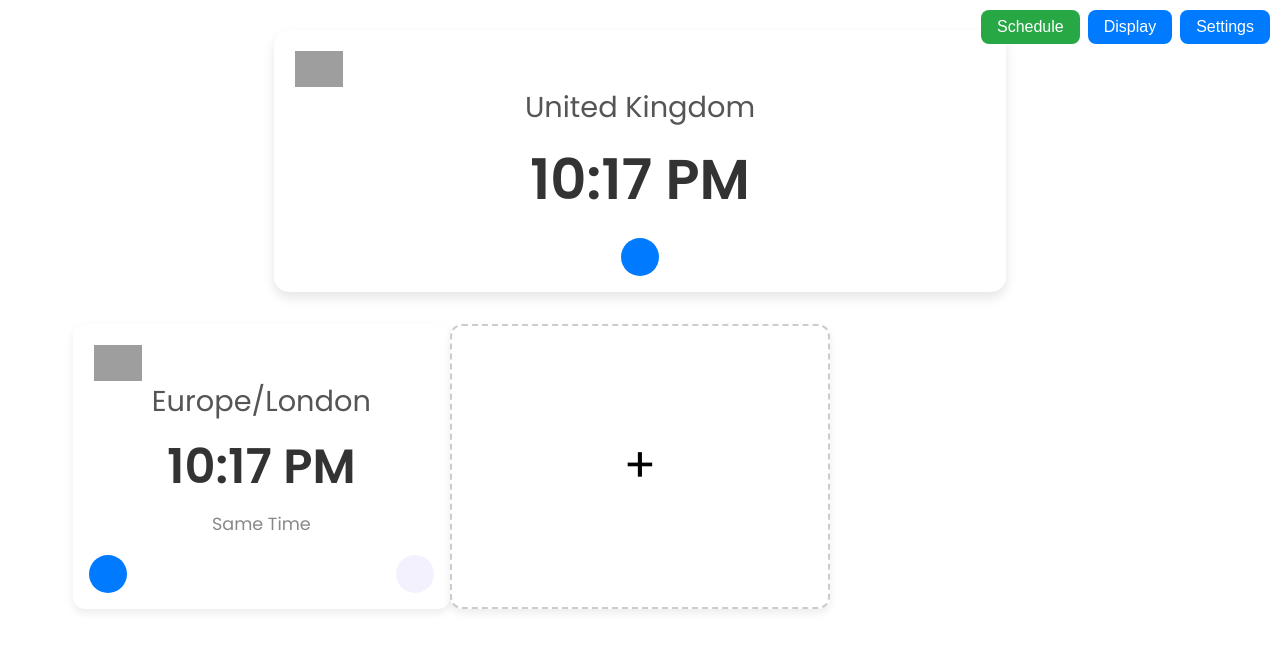
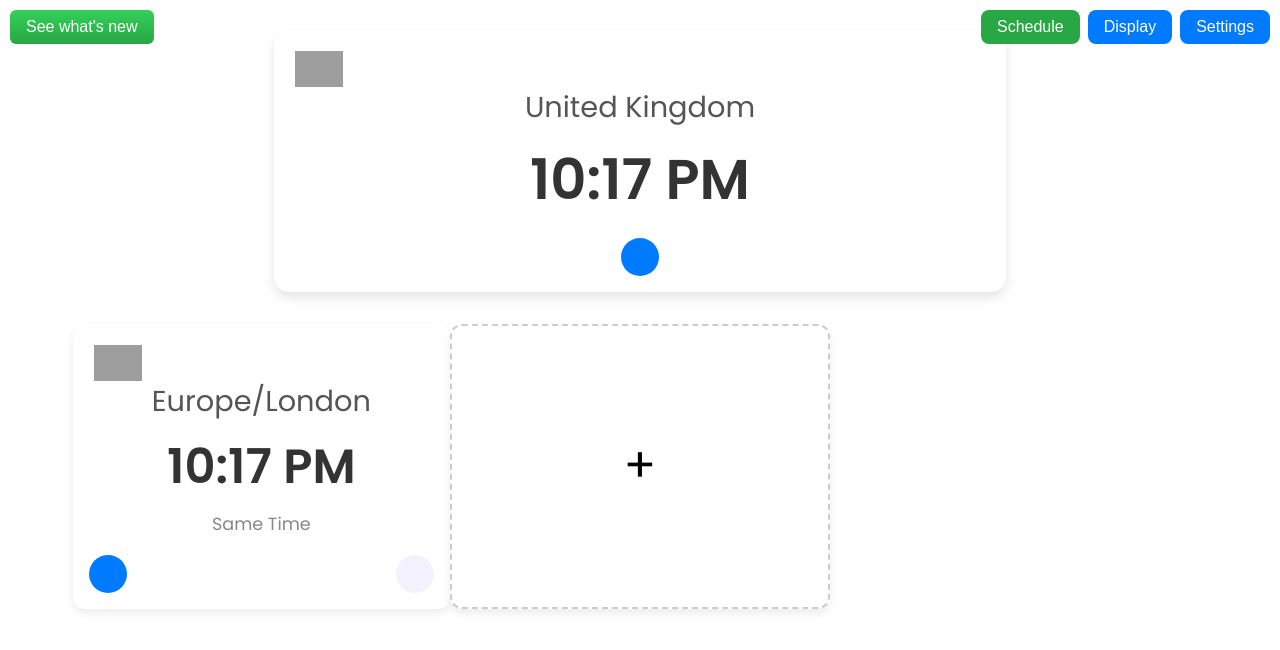
Before and after one commit to Alfie-Osullivan/Time, a website: page index.html in a window 1280 px wide. Drawn offline with Linux system fonts and the light colour scheme; grey boxes are pictures that could not be loaded.

Commit message:
style: convert changelog link to gradient button

```diff
--- a/index.html
+++ b/index.html
@@ -9,7 +9,7 @@
   <link rel="stylesheet" href="styles.css"/>
 </head>
 <body>
-  <a id="versionLink" href="#">See what's new</a>
+  <button id="versionLink" class="version-button">See what's new</button>
   <!-- Top Right Controls (No hour toggle here) -->
   <div id="topControls">
     <button id="scheduleButton" class="schedule-button">Schedule</button>
--- a/styles.css
+++ b/styles.css
@@ -27,10 +27,18 @@ body {
   position: fixed;
   top: 10px;
   left: 10px;
-  color: white;
-  text-decoration: underline;
+  z-index: 20;
+}
+
+.version-button {
+  padding: 0.5rem 1rem;
+  font-size: 1rem;
+  color: #fff;
+  border: none;
+  border-radius: 6px;
   cursor: pointer;
-  z-index: 20;
+  text-decoration: none;
+  background-image: linear-gradient(#34d058, #28a745);
 }
 
 /* Global Toggle Button */
```
